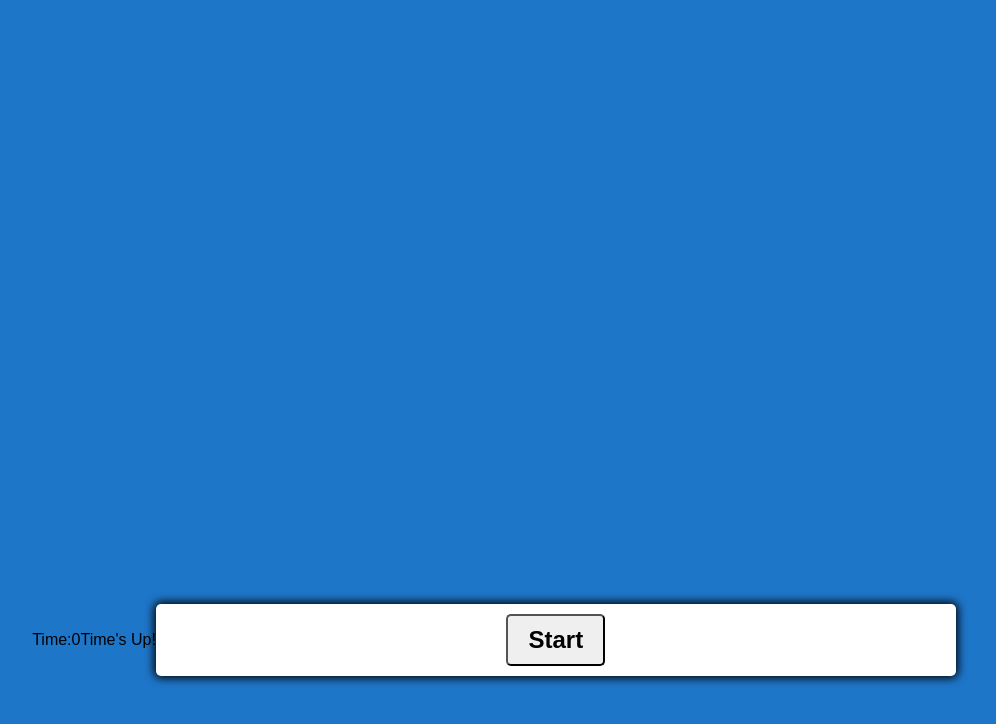
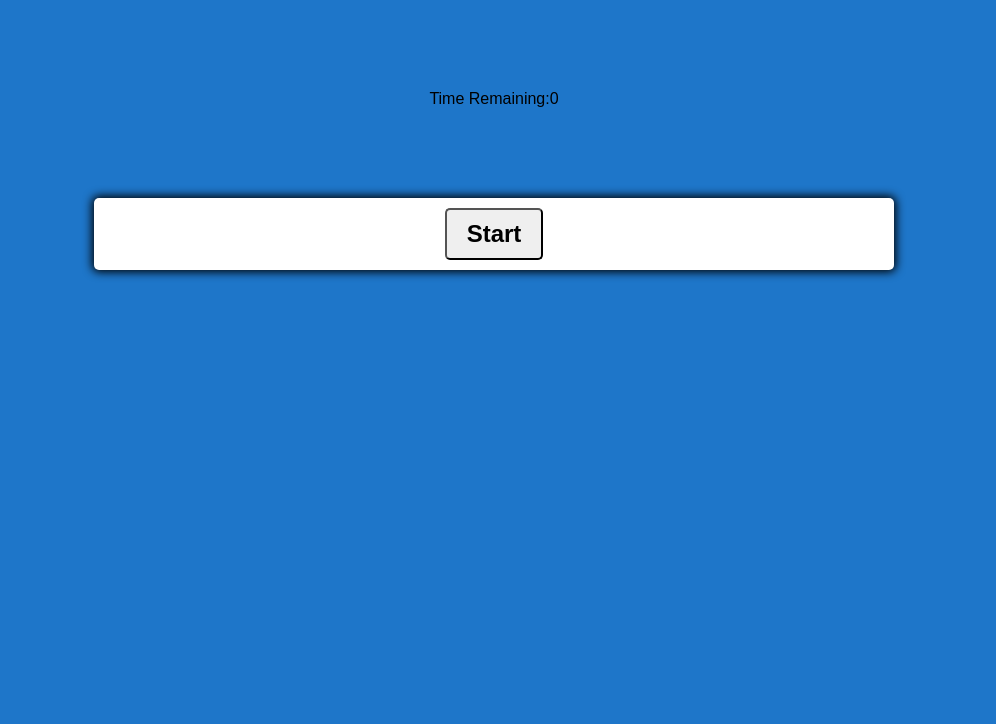
Before and after one commit to Lukesturgill/code-quiz, a plain HTML site: page index.html in a window 1280 px wide. Shown: the whole page, without its empty margins (146-1142 px from the left). Drawn offline with Linux system fonts and the light colour scheme.

Commit message:
reworking JS for function with timer

```diff
--- a/assets/script.js
+++ b/assets/script.js
@@ -29,7 +29,7 @@ nextButton.addEventListener("click", () => {
     setNextQuestion()
 })
 
-var totalTime = 151;
+var totalTime = 45;
 function startGame() {
     startButton.classList.add("hide")
     shuffledQuestions = question.sort(() => Math.random() - .5)
@@ -93,19 +93,39 @@ function selectAnswer(e) {
 
 const question = [
     {
-        question: 'Is web development fun?',
+        question: 'What does HTML stand for?',
         answers: [
-          { text: 'Kinda', correct: false },
-          { text: 'YES!!!', correct: true },
-          { text: 'Um no', correct: false },
-          { text: 'IDK', correct: false }
+          { text: 'Hypertype Markup Language', correct: false },
+          { text: 'Hypertext Markup Language', correct: true },
+          { text: 'Home Text Markup Language', correct: false },
+          { text: 'How To Make Lasagna', correct: false }
         ]
       },
       {
-        question: 'What is 4 * 2?',
+        question: 'What year did JavaScrpit come out?',
         answers: [
-          { text: '6', correct: false },
-          { text: '8', correct: true }
+          { text: '1985', correct: false },
+          { text: '1999', correct: false },
+          { text: '2008', correct: false },
+          { text: '1995', correct: true }
+        ]
+      },
+      {
+        question: 'Who created JavaScript?',
+        answers: [
+          { text: 'Brendan Eich', correct: true },
+          { text: 'Bill Gates', correct: false },
+          { text: 'Elon Musk', correct: false },
+          { text: 'Steve Jobs', correct: false }
+        ]
+      },
+      {
+        question: 'What is node.js an example of?',
+        answers: [
+          { text: 'An API', correct: false },
+          { text: 'A server-side JavaScript', correct: true },
+          { text: 'A Front-End Development software', correct: false },
+          { text: 'A CSS Framework', correct: false }
         ]
       }
 ]
--- a/assets/style.css
+++ b/assets/style.css
@@ -8,12 +8,19 @@
 body {
     padding: 0;
     margin: 0;
+    box-sizing: border-box;
     display: flex;
-    background-color: rgb(30, 118, 201);
-    width: 100vw;
-    height: 100vw;
+    flex-direction: column;
     justify-content: center;
     align-items: center;
+    background-color: rgb(30, 118, 201);
+}
+
+.header{
+    display: flex;
+    flex-direction: column;
+    padding: 45px;
+    margin: 45px;
 }
 
 .container {
@@ -21,7 +28,6 @@ body {
     display: flex;
     justify-content: center;
     align-items: center;
-    max-width: 80%;
     background-color: white;
     border-radius: 5px;
     padding: 10px;
@@ -29,10 +35,10 @@ body {
 }
 
 .btn-grid {
-    display: grid;
+   /* display: grid;*/
     margin: 20px 0;
 }
-/*gap: 10px  grid-template-columns: repeat(2, auto)*/
+
 
 .btn {
     border: 1px solid hsl(#4ba7fd, 100%, 30%);
@@ -52,6 +58,8 @@ body {
     padding: 10px 20px;
 }
 
+
+
 .controls {
     display: flex;
     justify-content: center;
@@ -66,10 +74,6 @@ body {
     display: flex;
 }
 
-.time-remaining {
-
+#timesUp {
+    display:none;
 }
-
-.time-over {
-    display: hide;
-}
--- a/index.html
+++ b/index.html
@@ -8,12 +8,16 @@
     <link rel="stylesheet" href="assets/style.css" />
   </head>
   <body>
-    <div id="timer" class="timer">
-        Time: <span id="timeLeft" class="time-remaining">0</span>
-    </div>
+
+    <section class=header>
+      <header id="timer" class="timer">
+        Time Remaining: <span id="timeLeft" class="time-remaining">0</span>
         <div id="timesUp" class="time-over">Time's Up!</div>
-</div>
-    <div class="container">
+      </header>
+    </section>
+
+    <section class="container">
+       <div>
            <div id="question-container" class="hide">
                 <div id="question">Question</div>
                 <div id="answer-buttons" class="btn-grid">
@@ -28,6 +32,8 @@
             <button id="next-btn" class="next-btn btn hide">Next</button>
           </div>
         </div>
+    </section>
+
     <script src="assets/script.js"></script>
   </body>
 </html>
```
Lines whose indentation alone changed are shown as unchanged.
